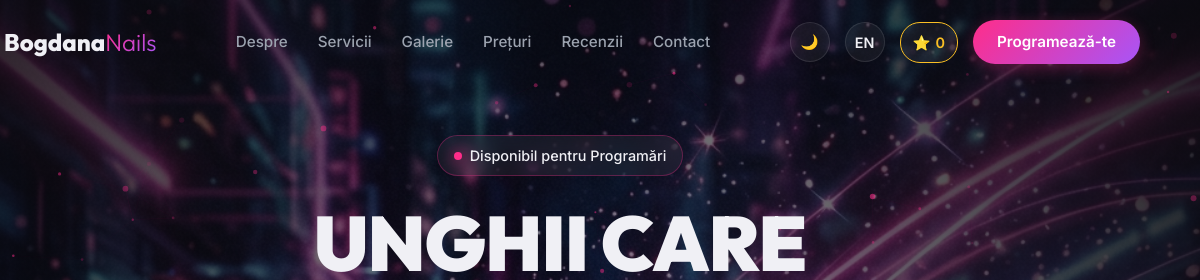
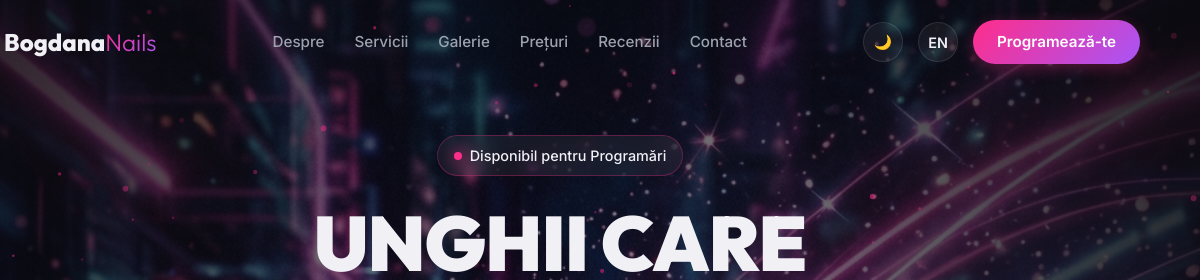
Before and after one commit to MarinChiosa246602/bogdana-s-nails, a plain HTML site: page index.html in a window 1280 px wide. Shown: the top 280 px of the page, 80-1280 px from the left. Drawn offline with Linux system fonts and the light colour scheme.

Commit message:
appointment update

```diff
--- a/index.html
+++ b/index.html
@@ -51,10 +51,6 @@
                 <button class="lang-toggle" id="lang-toggle" aria-label="Toggle language">
                     <span class="lang-text">EN</span>
                 </button>
-                <div class="loyalty-badge" id="loyalty-badge" title="Puncte de fidelitate">
-                    <span class="loyalty-icon">⭐</span>
-                    <span class="loyalty-count" id="loyalty-count">0</span>
-                </div>
                 <a href="#booking" class="nav-cta" data-i18n="nav_book">Programează-te</a>
                 <button class="hamburger" id="hamburger" aria-label="Menu">
                     <span></span><span></span><span></span>
--- a/script.js
+++ b/script.js
@@ -190,8 +190,6 @@ document.addEventListener('DOMContentLoaded', () => {
                     item.classList.add('hide');
                 }
             });
-
-            addPoints(5, 'Ai explorat galeria!');
         });
     });
 
@@ -583,8 +581,6 @@ document.addEventListener('DOMContentLoaded', () => {
             bookings.push({ ...bookingState, id: Date.now() });
             localStorage.setItem('bogdana_bookings', JSON.stringify(bookings));
 
-            addPoints(100, 'Ai primit puncte pentru programare!');
-
             // 1. Prepare calendar links
             const startDate = parseBookingDate(bookingState.date, bookingState.time);
             const duration = parseInt(bookingState.duration) || 60;
@@ -704,22 +700,6 @@ document.addEventListener('DOMContentLoaded', () => {
         // Initial application is skipped here for brevity unless keys fully match, default is RO HTML
     }
 
-    // 11. LOYALTY POINTS
-    const loyaltyEl = document.getElementById('loyalty-count');
-    let points = parseInt(localStorage.getItem('bogdana_points') || '0');
-
-    function updatePointsDisplay() {
-        if (loyaltyEl) loyaltyEl.textContent = points;
-    }
-
-    function addPoints(amount, message) {
-        points += amount;
-        localStorage.setItem('bogdana_points', points);
-        updatePointsDisplay();
-        createToast(`+${amount} pct. ${message}`, 'warning');
-    }
-    updatePointsDisplay();
-
     // 12. COOKIE BANNER
     const cookieBanner = document.getElementById('cookie-banner');
     const cookieAccept = document.getElementById('cookie-accept');
@@ -733,7 +713,6 @@ document.addEventListener('DOMContentLoaded', () => {
         cookieAccept.addEventListener('click', () => {
             localStorage.setItem('bogdana_cookies', 'accepted');
             cookieBanner.classList.remove('show');
-            addPoints(10, 'Mulțumim!');
         });
 
         cookieDecline.addEventListener('click', () => {
--- a/style.css
+++ b/style.css
@@ -343,18 +343,6 @@ body.light-mode .navbar.scrolled {
   transform: translateY(-2px);
 }
 
-.loyalty-badge {
-  display: flex;
-  align-items: center;
-  gap: 5px;
-  padding: 8px 12px;
-  background: var(--bg-glass);
-  border: 1px solid var(--neon-gold);
-  border-radius: 20px;
-  font-weight: 600;
-  font-size: 0.9rem;
-  color: var(--neon-gold);
-}
 
 .nav-cta {
   padding: 10px 24px;
```
